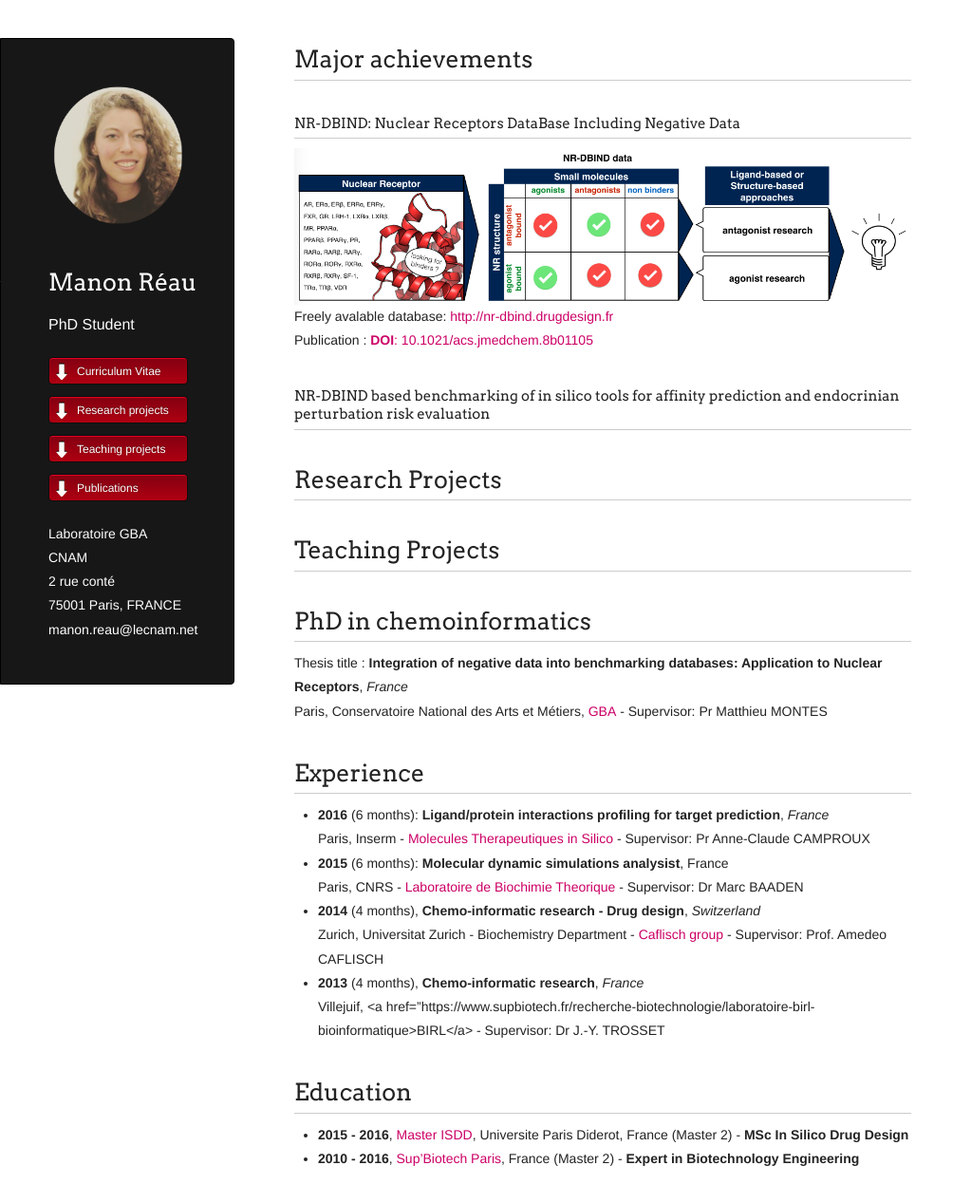
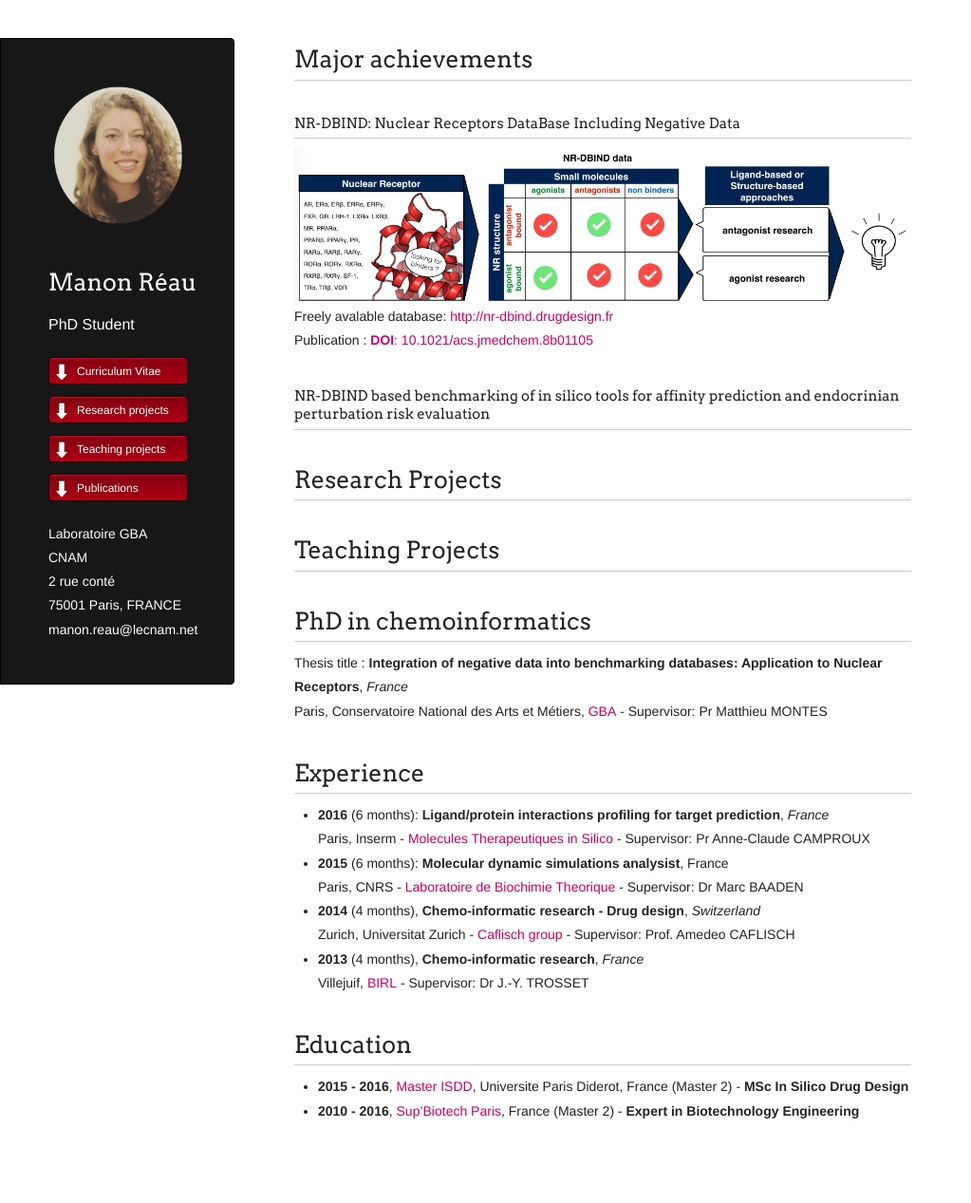
Before and after one commit to ManonR11/manonreau.github.io, a Jekyll site: the page built from index.md, in a window 1280 px wide and 1305 px high. Shown: the top 1267 px of the window at 95% size, without its empty margins (0-1023 px from the left). Built offline with Jekyll 4.4.1, drawn with Linux system fonts in a browser that asks for light colours; our own code applies the rules of GitHub Pages for plain Markdown files.

Commit message:
Update index.md

```diff
--- a/index.md
+++ b/index.md
@@ -17,8 +17,8 @@ Thesis title : **Integration of negative data into benchmarking databases: Appli
 # Experience
  * **2016** (6 months): **Ligand/protein interactions profiling for target prediction**, *France* <br>Paris, Inserm - <a href="http://www.mti.univ-paris-diderot.fr">Molecules Therapeutiques in Silico</a> - Supervisor: Pr Anne-Claude CAMPROUX
  * **2015** (6 months): **Molecular dynamic simulations analysist**, France <br>Paris, CNRS - <a href="http://www.ibpc.fr">Laboratoire de Biochimie Theorique</a> - Supervisor: Dr Marc BAADEN
- * **2014** (4 months), **Chemo-informatic research - Drug design**, *Switzerland* <br>Zurich, Universitat Zurich - Biochemistry Department - <a href="http://www.biochem-caflisch.uzh.ch">Caflisch group</a> - Supervisor: Prof. Amedeo CAFLISCH
-* **2013** (4 months), **Chemo-informatic research**, *France* <br>Villejuif, <a href="https://www.supbiotech.fr/recherche-biotechnologie/laboratoire-birl-bioinformatique>BIRL</a> - Supervisor: Dr J.-Y. TROSSET
+ * **2014** (4 months), **Chemo-informatic research - Drug design**, *Switzerland* <br>Zurich, Universitat Zurich - <a href="http://www.biochem-caflisch.uzh.ch">Caflisch group</a> - Supervisor: Prof. Amedeo CAFLISCH
+* **2013** (4 months), **Chemo-informatic research**, *France* <br>Villejuif, <a href="https://www.supbiotech.fr/recherche-biotechnologie/laboratoire-birl-bioinformatique">BIRL</a> - Supervisor: Dr J.-Y. TROSSET
 
 # Education
 * **2015 - 2016**, <a href="http://isddteach.sdv.univ-paris-diderot.fr/fr/accueil.html">Master ISDD</a>, Universite Paris Diderot, France (Master 2) - **MSc In Silico Drug Design**
```
